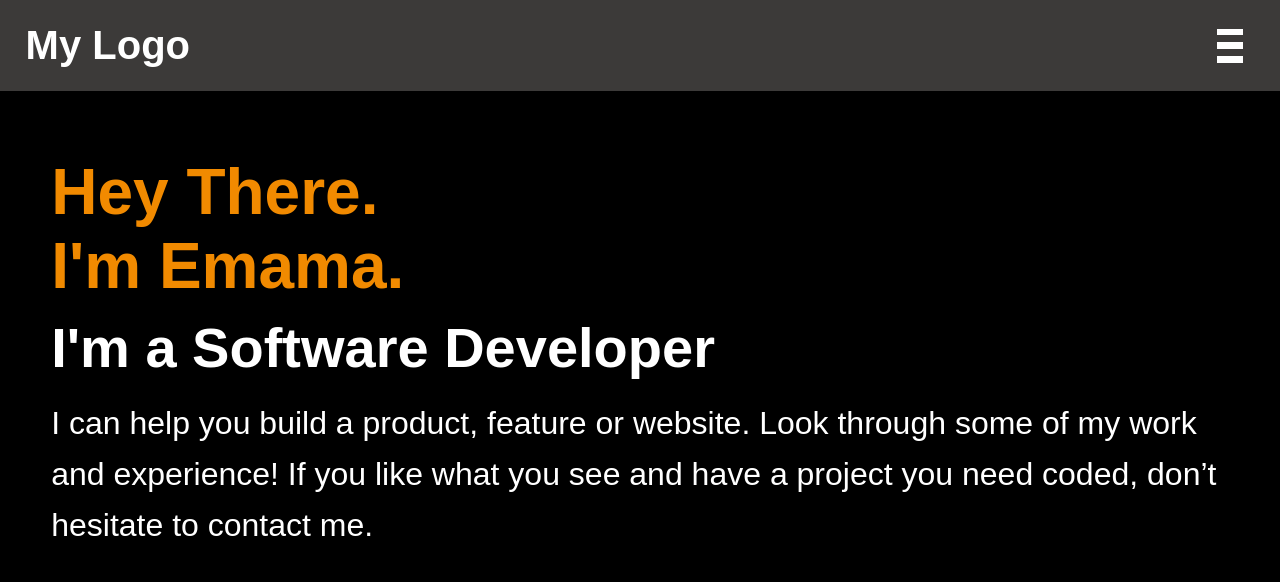
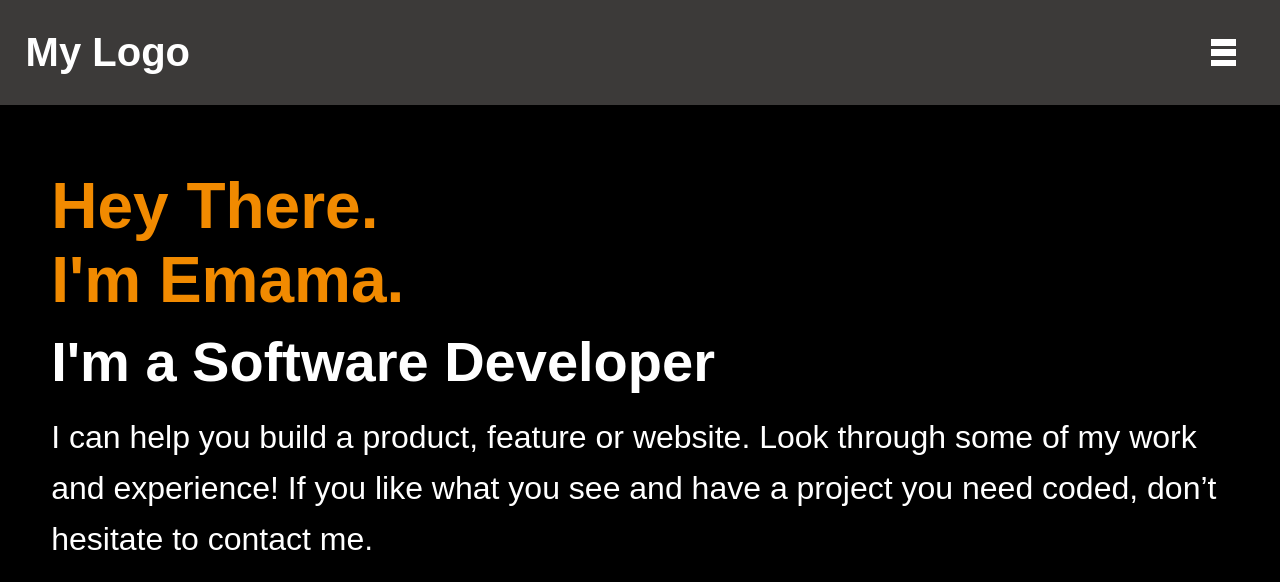
Before and after one commit to EmamaBilalKhan/Portfolio, a website: page index.html in a window 1280 px wide. Shown: the top 582 px of the page. Drawn offline with Linux system fonts and the light colour scheme.

Commit message:
Mobile first styling added

```diff
--- a/index.css
+++ b/index.css
@@ -16,11 +16,13 @@ header {
   align-items: center;
   padding: 1% 2%;
   background-color: #3c3a39;
+  height: 6vh;
 }
 
 .logo {
   color: white;
   font-weight: bold;
+  font-size: 2vh;
 }
 
 .menu-icon {
@@ -29,18 +31,18 @@ header {
   justify-content: center;
   align-items: center;
   background-color: #3c3a39;
-  padding: 1%;
+  padding: 2%;
   cursor: pointer;
-  transition: background-color 0.3s ease;
   height: 60%;
-  width: 4%;
+  width: 5%;
 }
 
 .menu-icon span {
   background-color: white;
   margin-top: 15%;
-  margin-bottom: 15%;
-  transition: background-color 0.3s ease;
+  margin-bottom: 16%;
+  height: 0.4vh;
+  width: 5vw;
 }
 
 .menu-icon:hover {
@@ -63,15 +65,18 @@ header {
   color: #f18a00;
   font-weight: bold;
   margin-bottom: 1%;
+  font-size: 5vh;
 }
 
 .intro h2 {
   margin-bottom: 1.5%;
+  font-size: 4vh;
 }
 
 .intro p {
   line-height: 1.6;
   margin-bottom: 1.5%;
+  font-size: 2vh;
 }
 
 .social-icons {
@@ -85,36 +90,9 @@ header {
   text-decoration: none;
 }
 
-@media (min-width: 375px) {
-  header {
-    height: 6vh;
-  }
-
-  .logo {
-    font-size: 2vh;
-  }
-
-  .intro h1 {
-    font-size: 5vh;
-  }
-
-  .intro h2 {
-    font-size: 4vh;
-  }
-
-  .intro p {
-    font-size: 2vh;
-  }
-
-  .social-icons img {
-    width: 8vw;
-    height: 3.5vh;
-  }
-
-  .menu-icon span {
-    height: 0.4vh;
-    width: 5vw;
-  }
+.social-icons img {
+  width: 8vw;
+  height: 3.5vh;
 }
 
 @media (min-width: 768px) {
```
